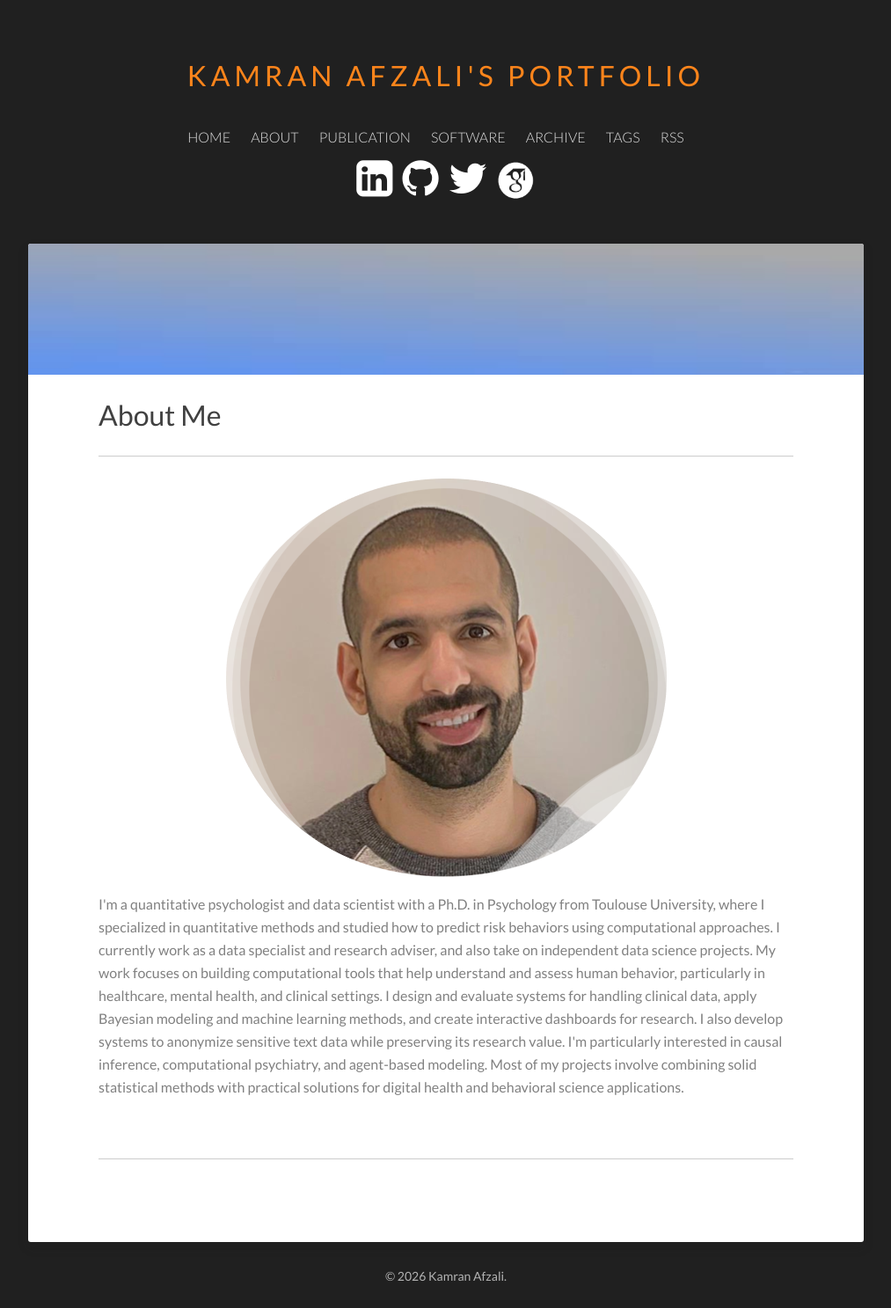
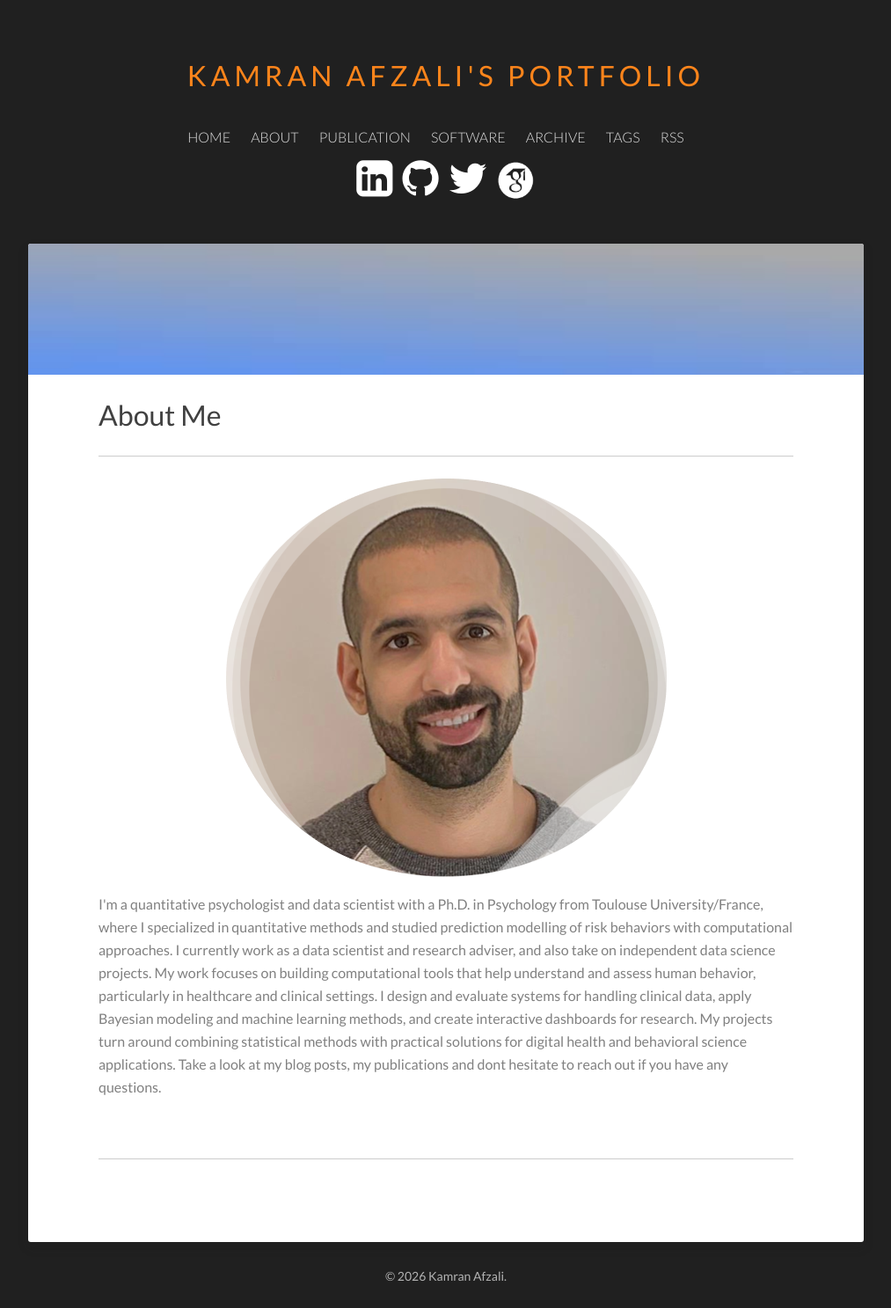
Before and after one commit to Kamran-Afzali/Kamran-Afzali.github.io, a Jekyll site: the page built from about/index.md, in a window 1280 px wide. Shown: the whole page at 88% size, without its empty margins (133-1146 px from the left). Built offline with Jekyll 4.4.1, drawn with Linux system fonts in a browser that asks for light colours.

Commit message:
Update index.md

```diff
--- a/about/index.md
+++ b/about/index.md
@@ -10,8 +10,6 @@
 
 
 <p>
-I'm a quantitative psychologist and data scientist with a Ph.D. in Psychology from Toulouse University, where I specialized in quantitative methods and studied how to predict risk behaviors using computational approaches. I currently work as a data specialist and research adviser, and also take on independent data science projects.
-My work focuses on building computational tools that help understand and assess human behavior, particularly in healthcare, mental health, and clinical settings. I design and evaluate systems for handling clinical data, apply Bayesian modeling and machine learning methods, and create interactive dashboards for research. I also develop systems to anonymize sensitive text data while preserving its research value.
-I'm particularly interested in causal inference, computational psychiatry, and agent-based modeling. Most of my projects involve combining solid statistical methods with practical solutions for digital health and behavioral science applications.
+I'm a quantitative psychologist and data scientist with a Ph.D. in Psychology from Toulouse University/France, where I specialized in quantitative methods and studied prediction modelling of risk behaviors with computational approaches. I currently work as a data scientist and research adviser, and also take on independent data science projects. My work focuses on building computational tools that help understand and assess human behavior, particularly in healthcare and clinical settings. I design and evaluate systems for handling clinical data, apply Bayesian modeling and machine learning methods, and create interactive dashboards for research. My projects turn around combining statistical methods with practical solutions for digital health and behavioral science applications. Take a look at my blog posts, my publications and dont hesitate to reach out if you have any questions.
   <br><br><br>
 </p>
```
